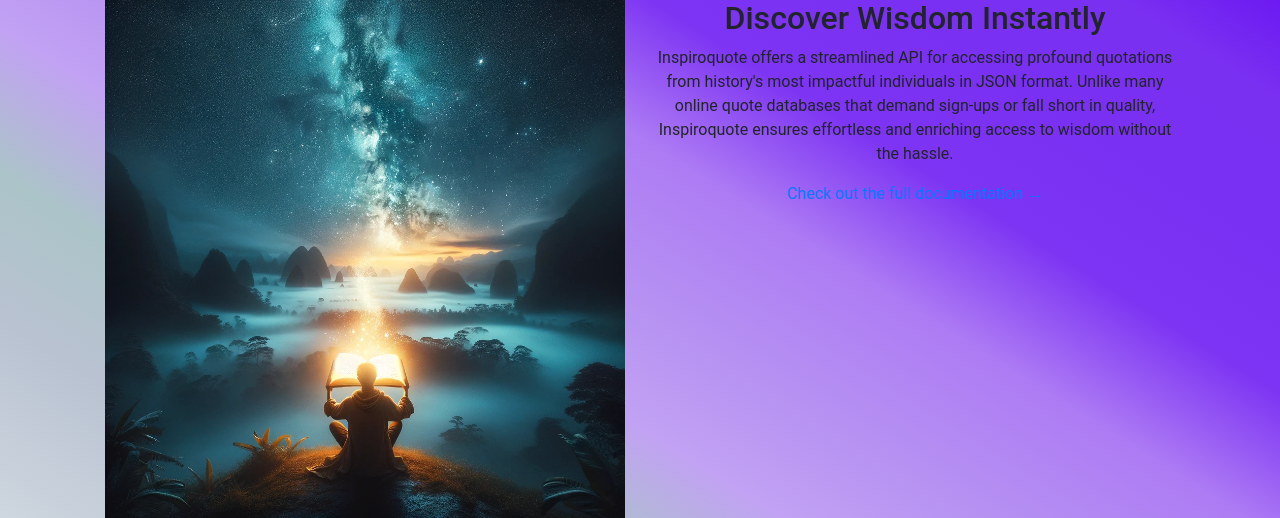
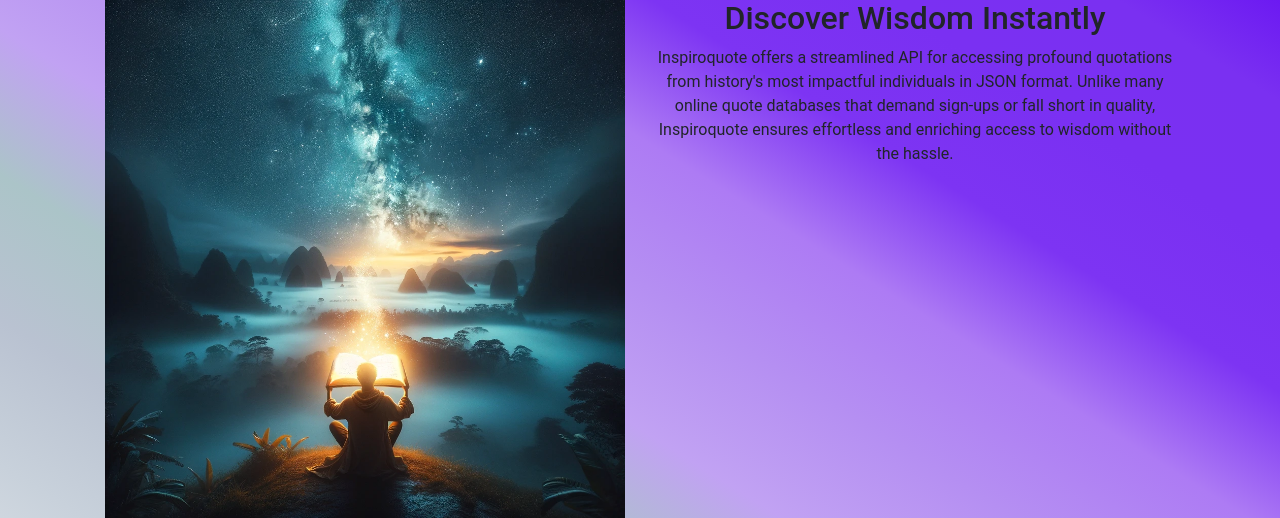
Before and after one commit to houcine200/InspiroQuote, a Flask app: page / in a window 1280 px wide. Shown: the part 1644-2162 px from the top of the page. Run offline with Flask 3, Linux system fonts and the light colour scheme; some libraries are stand-ins or nearby versions.

Commit message:
home link

```diff
--- a/web_dynamic/templates/home.html
+++ b/web_dynamic/templates/home.html
@@ -63,7 +63,6 @@
                 <div class="col-lg-6 text-content">
                     <h2>Discover Wisdom Instantly</h2>
                     <p>Inspiroquote offers a streamlined API for accessing profound quotations from history's most impactful individuals in JSON format. Unlike many online quote databases that demand sign-ups or fall short in quality, Inspiroquote ensures effortless and enriching access to wisdom without the hassle.</p>
-                    <p><a href="https://docs.zenquotes.io/zenquotes-documentation/">Check out the full documentation&nbsp;&rarr;</a></p>
                 </div>
             </div>
         </section>
```
